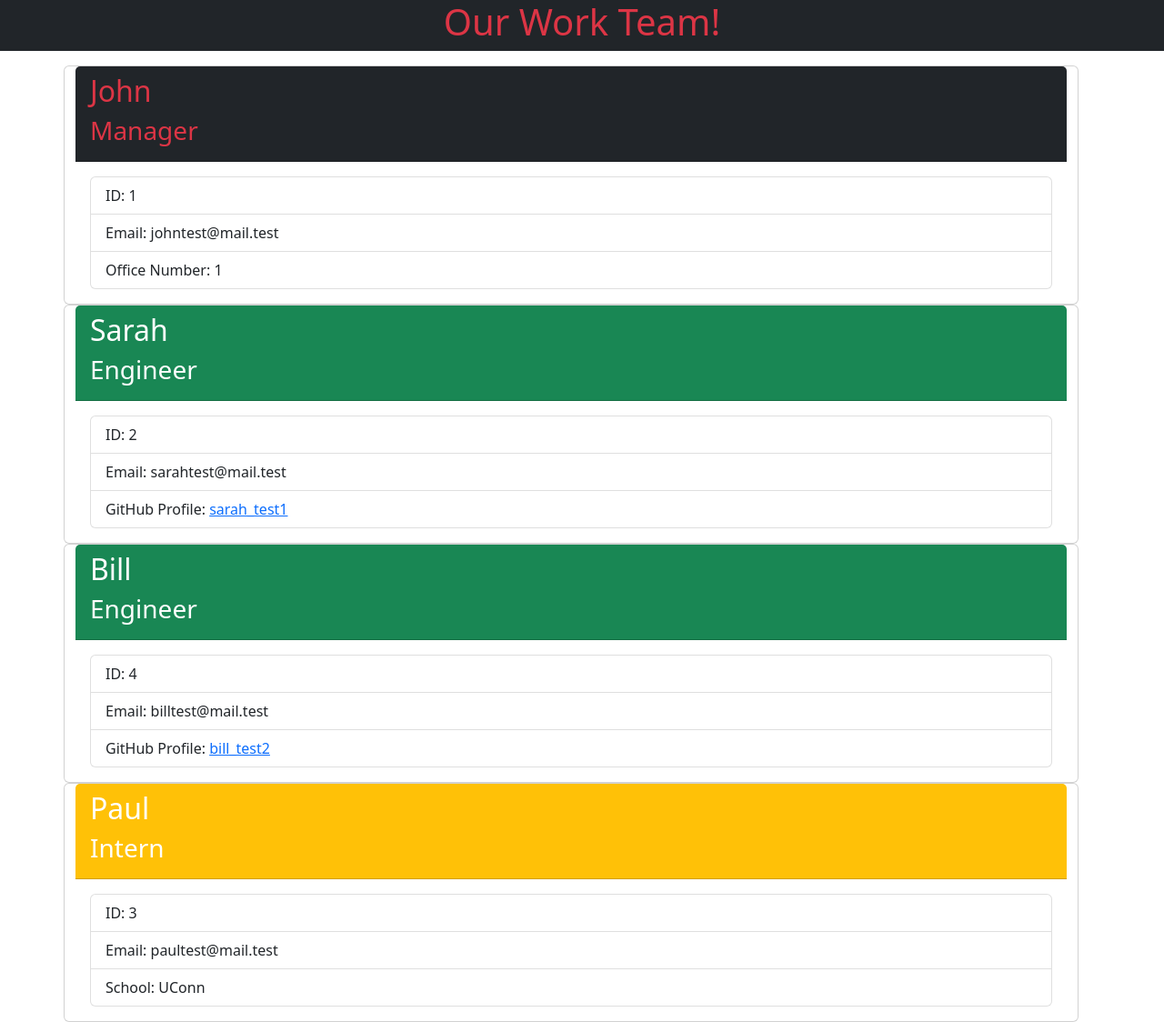
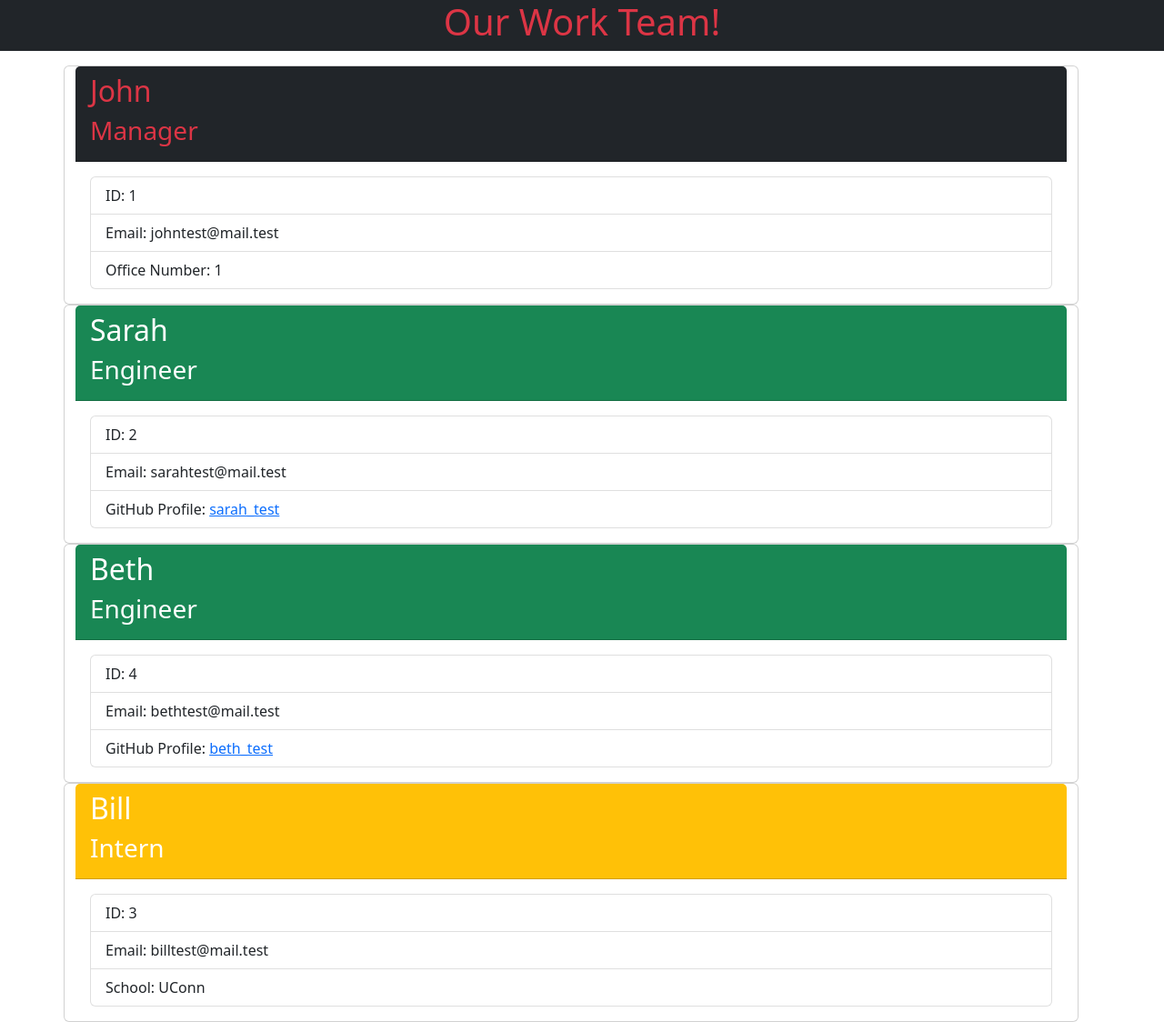
Before and after one commit to john-richmond10/team-profile-generator, a website: page output/myteam.html in a window 1280 px wide. Shown: the whole page at 91% size. Drawn offline with nearby package versions, Linux system fonts and the light colour scheme.

Commit message:
Ran through application again, new HTML created"

```diff
--- a/output/myteam.html
+++ b/output/myteam.html
@@ -43,34 +43,34 @@
         <ul class="list-group">
             <li class="list-group-item">ID: 2</li>
             <li class="list-group-item">Email: sarahtest@mail.test</li>
-            <li class="list-group-item">GitHub Profile: <a href="https://github.com/sarah_test1" target="_blank">sarah_test1</a></li>
+            <li class="list-group-item">GitHub Profile: <a href="https://github.com/sarah_test" target="_blank">sarah_test</a></li>
         </ul>
     </div>
 </div>
 
 <div class="card employeeCard">
     <div class="card-header bg-success text-white">
-        <h2 class="card-title">Bill</h2>
+        <h2 class="card-title">Beth</h2>
         <h3 class="card-title">Engineer</h3>
     </div>
     <div class="card-body">
         <ul class="list-group">
             <li class="list-group-item">ID: 4</li>
-            <li class="list-group-item">Email: billtest@mail.test</li>
-            <li class="list-group-item">GitHub Profile: <a href="https://github.com/bill_test2" target="_blank">bill_test2</a></li>
+            <li class="list-group-item">Email: bethtest@mail.test</li>
+            <li class="list-group-item">GitHub Profile: <a href="https://github.com/beth_test" target="_blank">beth_test</a></li>
         </ul>
     </div>
 </div>
 
 <div class="card employeeCard">
     <div class="card-header bg-warning text-white">
-        <h2 class="card-title">Paul</h2>
+        <h2 class="card-title">Bill</h2>
         <h3 class="card-title">Intern</h3>
     </div>
     <div class="card-body">
         <ul class="list-group">
             <li class="list-group-item">ID: 3</li>
-            <li class="list-group-item">Email: paultest@mail.test</li>
+            <li class="list-group-item">Email: billtest@mail.test</li>
             <li class="list-group-item">School: UConn</li>
         </ul>
     </div>
```
